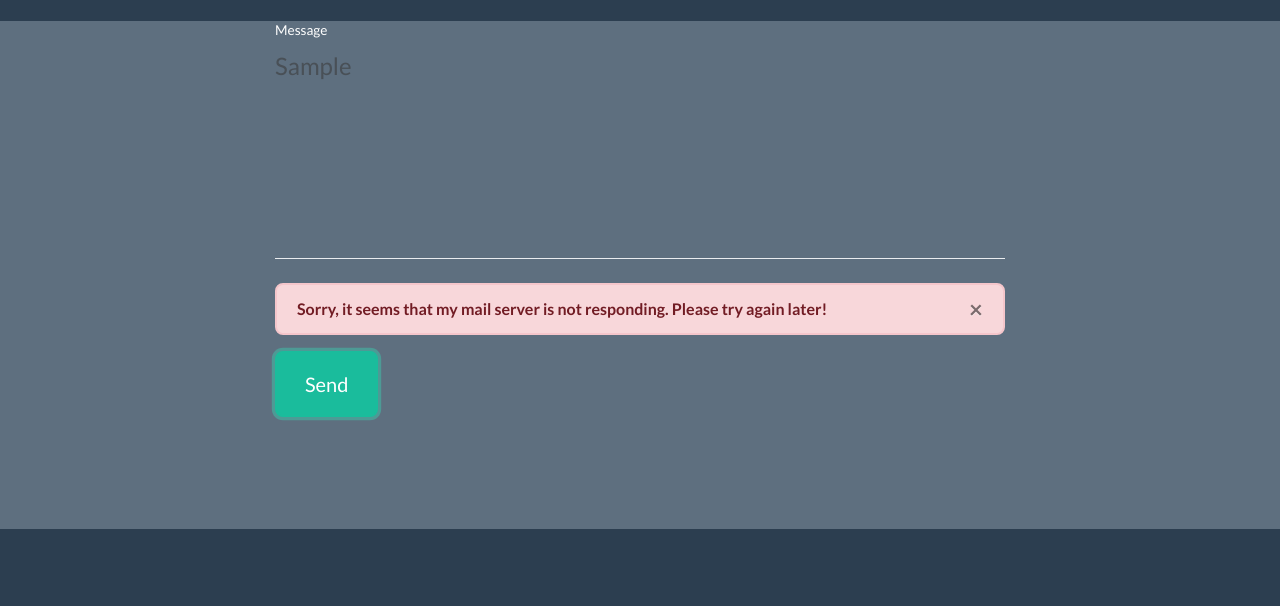
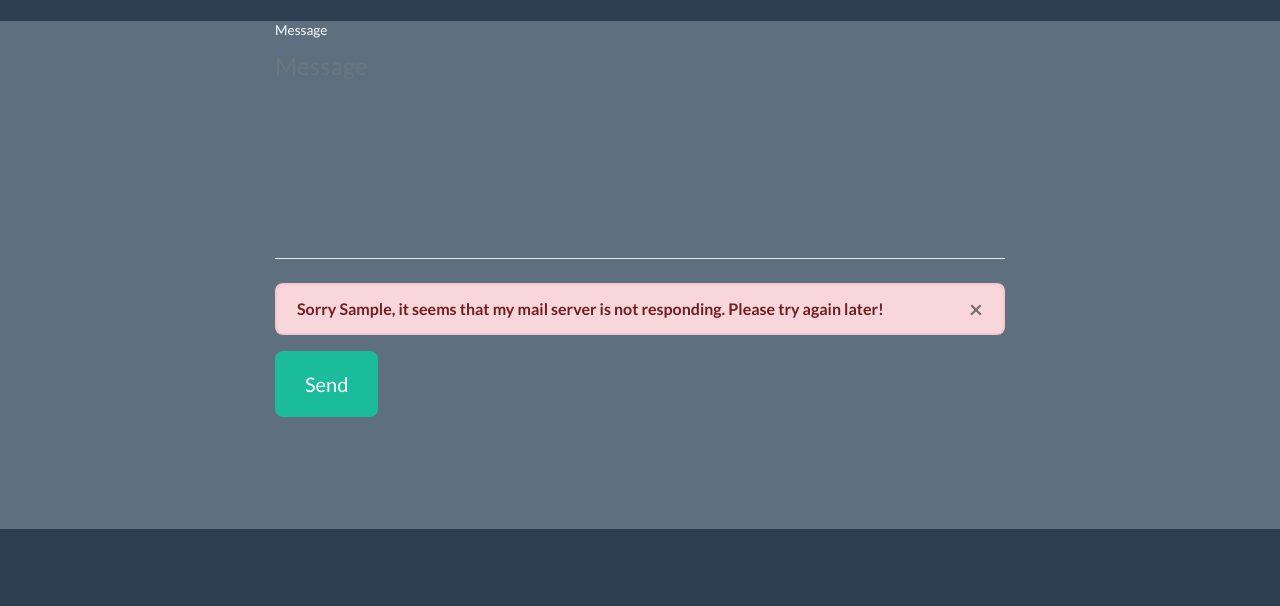
Before and after one commit to james-whiteley/james-whiteley.github.io, a website: page index.html in a window 1280 px wide. Both pictures are taken after typing "Sample", "name@example.com", "5551234", "Sample" into the empty fields and a click on the button "Send". Shown: the part 1475-2081 px from the top of the page. Drawn offline with nearby package versions, Linux system fonts and the light colour scheme; files that its build step writes are made by us from their sources.

Commit message:
Made modifications to fix contact form

```diff
--- a/index.html
+++ b/index.html
@@ -17,8 +17,6 @@
 
   <!-- Theme CSS -->
 	<link href="css/freelancer.css" rel="stylesheet">
-
-  <script src="js/contact_me.js"></script>
 
 </head>
 
@@ -228,32 +226,32 @@
       <div class="row">
         <div class="col-lg-8 mx-auto">
           <!-- To configure the contact form email address, go to mail/contact_me.php and update the email address in the PHP file on line 19. -->
-          <form name="sentMessage" id="contactForm" novalidate="novalidate" action="https://formspree.io/xvokdwjd" method="POST">
+          <form name="sentMessage" id="contactForm" novalidate="novalidate">
             <div class="control-group">
               <div class="form-group floating-label-form-group controls mb-0 pb-2">
                 <label>Name</label>
-                <input class="form-control" id="name" type="text" placeholder="Name" required="required" data-validation-required-message="Please enter your name.">
+                <input class="form-control" name="name" id="name" type="text" placeholder="Name" required="required" data-validation-required-message="Please enter your name.">
                 <p class="help-block text-danger"></p>
               </div>
             </div>
             <div class="control-group">
               <div class="form-group floating-label-form-group controls mb-0 pb-2">
                 <label>Email Address</label>
-                <input class="form-control" id="email" type="email" placeholder="Email Address" required="required" data-validation-required-message="Please enter your email address.">
+                <input class="form-control" name="email" id="email" type="email" placeholder="Email Address" required="required" data-validation-required-message="Please enter your email address.">
                 <p class="help-block text-danger"></p>
               </div>
             </div>
             <div class="control-group">
               <div class="form-group floating-label-form-group controls mb-0 pb-2">
                 <label>Phone Number</label>
-                <input class="form-control" id="phone" type="tel" placeholder="Phone Number" required="required" data-validation-required-message="Please enter your phone number.">
+                <input class="form-control" name="phone" id="phone" type="tel" placeholder="Phone Number" required="required" data-validation-required-message="Please enter your phone number.">
                 <p class="help-block text-danger"></p>
               </div>
             </div>
             <div class="control-group">
               <div class="form-group floating-label-form-group controls mb-0 pb-2">
                 <label>Message</label>
-                <textarea class="form-control" id="message" rows="5" placeholder="Message" required="required" data-validation-required-message="Please enter a message."></textarea>
+                <textarea class="form-control" name="message" id="message" rows="5" placeholder="Message" required="required" data-validation-required-message="Please enter a message."></textarea>
                 <p class="help-block text-danger"></p>
               </div>
             </div>
@@ -363,6 +361,7 @@
 
   <!-- Contact Form JavaScript -->
   <script src="js/jqBootstrapValidation.js"></script>
+  <script src="js/contact_me.js"></script>
 
   <!-- Custom scripts for this template -->
   <script src="js/freelancer.min.js"></script>
--- a/js/contact_me.js
+++ b/js/contact_me.js
@@ -1,44 +1,80 @@
-window.addEventListener("DOMContentLoaded", function() {
+$(function() {
 
-  // get the form elements defined in your form HTML above
+  $("#contactForm input,#contactForm textarea").jqBootstrapValidation({
+    preventSubmit: true,
+    submitError: function($form, event, errors) {
+      // additional error messages or events
+    },
+    submitSuccess: function($form, event) {
+      event.preventDefault(); // prevent default submit behaviour
+      // get values from FORM
+      var name = $("input#name").val();
+      var email = $("input#email").val();
+      var phone = $("input#phone").val();
+      var message = $("textarea#message").val();
+      var firstName = name; // For Success/Failure Message
+      // Check for white space in name for Success/Fail message
+      if (firstName.indexOf(' ') >= 0) {
+        firstName = name.split(' ').slice(0, -1).join(' ');
+      }
+      $this = $("#sendMessageButton");
+      $this.prop("disabled", true); // Disable submit button until AJAX call is complete to prevent duplicate messages
+      $.ajax({
+        url: "https://formspree.io/xvokdwjd",
+        type: "POST",
+        dataType: 'html',
+        data: {
+          name: name,
+          phone: phone,
+          email: email,
+          message: message
+        },
+        headers: {
+          Accept: "application/json"
+        },
+        cache: false,
+        success: function() {
+          // Success message
+          $('#success').html("<div class='alert alert-success'>");
+          $('#success > .alert-success').html("<button type='button' class='close' data-dismiss='alert' aria-hidden='true'>&times;")
+            .append("</button>");
+          $('#success > .alert-success')
+            .append("<strong>Your message has been sent. </strong>");
+          $('#success > .alert-success')
+            .append('</div>');
+          //clear all fields
+          $('#contactForm').trigger("reset");
+        },
+        error: function(data) {
+          console.log(data);
+          // Fail message
+          $('#success').html("<div class='alert alert-danger'>");
+          $('#success > .alert-danger').html("<button type='button' class='close' data-dismiss='alert' aria-hidden='true'>&times;")
+            .append("</button>");
+          $('#success > .alert-danger').append($("<strong>").text("Sorry " + firstName + ", it seems that my mail server is not responding. Please try again later!"));
+          $('#success > .alert-danger').append('</div>');
+          //clear all fields
+          $('#contactForm').trigger("reset");
+        },
+        complete: function() {
+          setTimeout(function() {
+            $this.prop("disabled", false); // Re-enable submit button when AJAX call is complete
+          }, 1000);
+        }
+      });
+    },
+    filter: function() {
+      return $(this).is(":visible");
+    },
+  });
 
-  var form = document.getElementById("contactForm");
-  var button = document.getElementById("sendMessageButton");
-  var status = document.getElementById("success");
-
-  // Success and Error functions for after the form is submitted
-
-  function success() {
-    status.innerHTML = "<div class='alert alert-success'><button type='button' class='close' data-dismiss='alert' aria-hidden='true'>&times;</button><strong>Your message has been sent. </strong></div>";
-    form.reset();
-  }
-
-  function error() {
-    status.innerHTML = "<div class='alert alert-danger'><button type='button' class='close' data-dismiss='alert' aria-hidden='true'>&times;</button><strong>Sorry, it seems that my mail server is not responding. Please try again later!</strong></div>";
-  }
-
-  // handle the form submission event
-
-  form.addEventListener("submit", function(ev) {
-    ev.preventDefault();
-    var data = new FormData(form);
-    ajax(form.method, form.action, data, success, error);
+  $("a[data-toggle=\"tab\"]").click(function(e) {
+    e.preventDefault();
+    $(this).tab("show");
   });
 });
 
-// helper function for sending an AJAX request
-
-function ajax(method, url, data, success, error) {
-  var xhr = new XMLHttpRequest();
-  xhr.open(method, url);
-  xhr.setRequestHeader("Accept", "application/json");
-  xhr.onreadystatechange = function() {
-    if (xhr.readyState !== XMLHttpRequest.DONE) return;
-    if (xhr.status === 200) {
-      success(xhr.response, xhr.responseType);
-    } else {
-      error(xhr.status, xhr.response, xhr.responseType);
-    }
-  };
-  xhr.send(data);
-}
+/*When clicking on Full hide fail/success boxes */
+$('#name').focus(function() {
+  $('#success').html('');
+});
```
